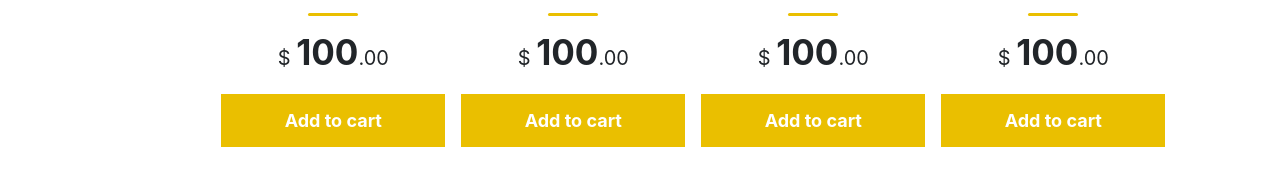
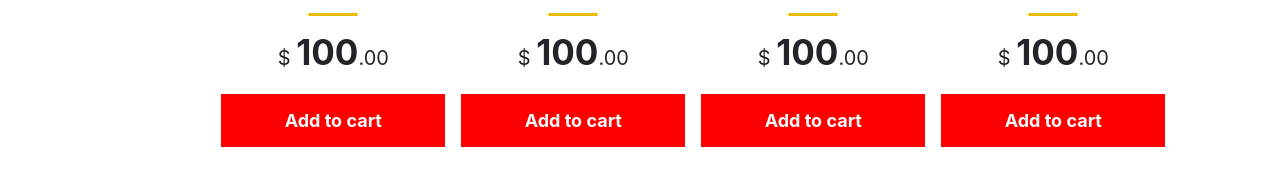
Before and after one commit to KhanhLee99/shopping-cart-front-end, a plain HTML site: page index.html in a window 1280 px wide. Shown: the part 406-580 px from the top of the page. Drawn offline with nearby package versions, Linux system fonts and the light colour scheme.

Commit message:
update lan 2

```diff
--- a/index.css
+++ b/index.css
@@ -82,13 +82,13 @@ html, body{
 .container-fluid .row .col-9 .row2 .col-3 .card .btn.add-cart{
     border-radius: 0;
     padding: 13px 0;
-    background-color: #EABF00;
+    background-color: red;
     border: none;
     font-weight: bold;
     font-size: 18px;
 }
 .container-fluid .row .col-9 .row2 .col-3 .card .btn.add-cart:hover{
-    background-color: black;
+    background-color: red;
 }
 .gach{
     width: 50px;
```
